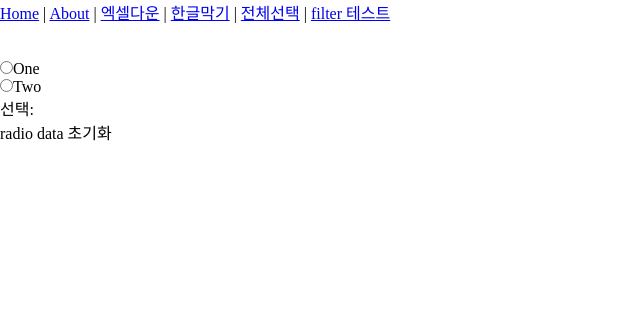
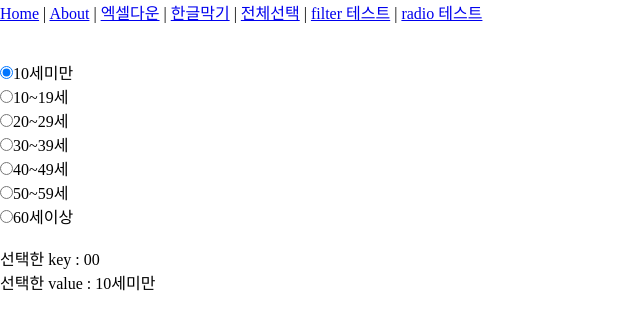
Before and after one commit to hjh830827/test-project1, a Vue app: page /radioTest in a window 1280 px wide. Shown: the top 330 px of the page, without its empty margins (0-640 px from the left). Built offline with nearby package versions, Linux system fonts and the light colour scheme.

Commit message:
radioTest commit

```diff
--- a/src/App.vue
+++ b/src/App.vue
@@ -7,7 +7,8 @@
       <router-link to="/ExcelTestBySheetJs">엑셀다운</router-link> |
       <router-link to="/vtextfieldTest">한글막기</router-link> |
       <router-link to="/checkBoxAllSelect">전체선택</router-link> |
-      <router-link to="/filterTest">filter 테스트</router-link>
+      <router-link to="/filterTest">filter 테스트</router-link> |
+      <router-link to="/RadioTest">radio 테스트</router-link>
     </div>
     <br /><br />
     <router-view />
--- a/src/router/index.js
+++ b/src/router/index.js
@@ -50,10 +50,16 @@ const routes = [
       import(/* webpackChunkName: "about" */ "../views/snackbarTest.vue"),
   },
   {
+    path: "/radioClickTest",
+    name: "radioClickTest",
+    component: () =>
+      import(/* webpackChunkName: "about" */ "../views/RadioClickTest.vue"),
+  },
+  {
     path: "/radioTest",
     name: "radioTest",
     component: () =>
-      import(/* webpackChunkName: "about" */ "../views/radioTest.vue"),
+      import(/* webpackChunkName: "about" */ "../views/RadioTest.vue"),
   },
   {
     path: "/tocuhTest",
--- /dev/null
+++ b/src/views/RadioClickTest.vue
@@ -0,0 +1,47 @@
+<template>
+  <div class="text-center">
+    <input type="radio" id="one" name="number" value="One" v-model="picked" @click="radioClick" @change="radioChange">
+    <label for="one">One</label>
+    <br>
+    <input type="radio" id="two" name="number" value="Two" v-model="picked" @click="radioClick" @change="radioChange">
+    <label for="two">Two</label>
+    <br>
+    <span>선택: {{ picked }}</span>
+    <br>
+    <button type="button" @click="reset"> radio data 초기화</button>
+  </div>
+</template>
+
+<script>
+  export default {
+    watch:{
+      picked(){
+        console.log('watch : ', this.picked)
+      }
+    },
+    data(){
+      return{
+        picked: ''
+      }
+    },
+    methods:{
+      reset(){
+        console.log('button : ', this.picked)
+        this.picked= ''
+      }
+      ,radioClick(){
+        console.log('radioClick before: ', this.picked)
+        // event.target.checked = false
+        console.log('radioClick after : ', this.picked)
+      }
+      ,radioChange(event){
+        console.log(event)
+        console.log('radioChange before :', this.picked)
+        // if(this.picked == 'Two'){
+        //   this.picked= ''
+        // }
+        console.log('radioChange after :', this.picked)
+      }
+    }
+  }
+</script>
--- a/src/views/radioTest.vue
+++ b/src/views/radioTest.vue
@@ -1,47 +1,56 @@
 <template>
   <div class="text-center">
-    <input type="radio" id="one" name="number" value="One" v-model="picked" @click="radioClick" @change="radioChange">
-    <label for="one">One</label>
-    <br>
-    <input type="radio" id="two" name="number" value="Two" v-model="picked" @click="radioClick" @change="radioChange">
-    <label for="two">Two</label>
-    <br>
-    <span>선택: {{ picked }}</span>
-    <br>
-    <button type="button" @click="reset"> radio data 초기화</button>
+    <div v-for="(item, index) in radioList" :key="index">
+      <input type="radio" :id="item.key" v-model="picked" :value="item" />
+      <label :for="item.key" class="text">{{ item.value }}</label>
+    </div>
+    <br />
+    선택한 key : {{ picked.key }}
+    <br />
+    선택한 value : {{ picked.value }}
   </div>
 </template>
 
 <script>
-  export default {
-    watch:{
-      picked(){
-        console.log('watch : ', this.picked)
-      }
-    },
-    data(){
-      return{
-        picked: ''
-      }
-    },
-    methods:{
-      reset(){
-        console.log('button : ', this.picked)
-        this.picked= ''
-      }
-      ,radioClick(){
-        console.log('radioClick before: ', this.picked)
-        // event.target.checked = false
-        console.log('radioClick after : ', this.picked)
-      }
-      ,radioChange(event){
-        console.log(event)
-        console.log('radioChange before :', this.picked)
-        // if(this.picked == 'Two'){
-        //   this.picked= ''
-        // }
-        console.log('radioChange after :', this.picked)
-      }
-    }
-  }
+export default {
+  data() {
+    return {
+      radioList: [
+        {
+          key: "00",
+          value: "10세미만",
+        },
+        {
+          key: "01",
+          value: "10~19세",
+        },
+        {
+          key: "02",
+          value: "20~29세",
+        },
+        {
+          key: "03",
+          value: "30~39세",
+        },
+        {
+          key: "04",
+          value: "40~49세",
+        },
+        {
+          key: "05",
+          value: "50~59세",
+        },
+        {
+          key: "06",
+          value: "60세이상",
+        },
+      ],
+      picked: "",
+    };
+  },
+  mounted() {
+    // radio data 초기 set
+    this.picked = this.radioList[0];
+  },
+};
 </script>
```
